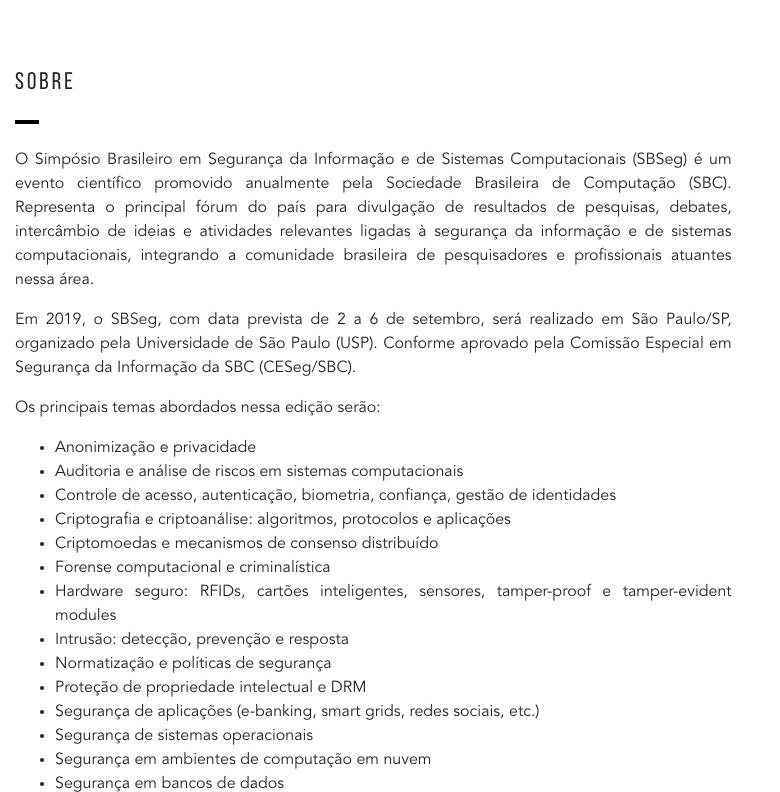
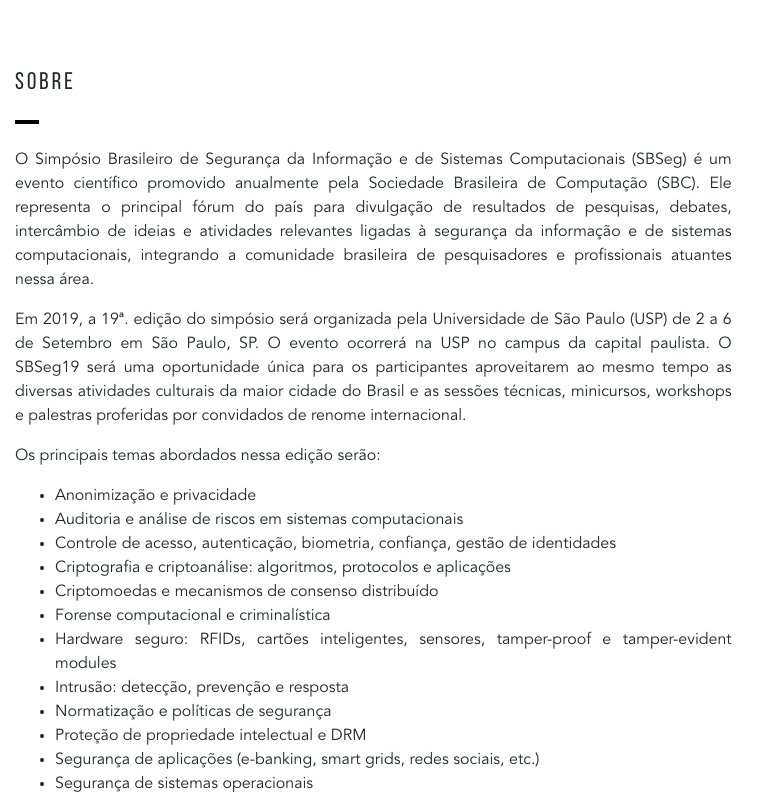
Before and after one commit to antfobe/sbseg_jekyll, a Jekyll site: the page built from index.md, in a window 1280 px wide and 900 px high, scrolled down 496 px, cut to the strip 108-900 px from the top of the window. Shown: the whole strip, without its empty margins (0-780 px from the left). Built offline with Jekyll 4.4.1, drawn with Linux system fonts in a browser that asks for light colours.

Commit message:
changed text in landing page

```diff
--- a/_config.yml
+++ b/_config.yml
@@ -7,6 +7,10 @@
 #
 # For technical reasons, this file is *NOT* reloaded automatically when you use
 # 'bundle exec jekyll serve'. If you change this file, please restart the server process.
+
+# Server settings
+port: 4000
+host: 143.107.44.101
 
 # Site settings
 # These are used to personalize your new site. If you look in the HTML files,
--- a/_layouts/default.html
+++ b/_layouts/default.html
@@ -686,7 +686,7 @@
         </div>
         <div class="col-md-2">
          <a href="http://www.sbc.org.br/" target="_blank"><img src="SBSeg2018_files/sbc-white.png" alt="logo" class="col-md-6 logo3" style="margin-bottom: 2rem"></a>
-         <a href="www5.usp.br" target="_blank"><img src="SBSeg2018_files/logo_usp.png" alt="logo" class="col-md-12 logo4"></a>
+         <a href="http://www5.usp.br/" target="_blank"><img src="SBSeg2018_files/logo_usp.png" alt="logo" class="col-md-12 logo4"></a>
         </div>
       </div>
     </div>
@@ -702,18 +702,23 @@
         <h1 class="mt-4 title">SOBRE</h1>
         <hr>
         <!-- Post Content -->
-        <div class="text-justify"> <p>O Simpósio Brasileiro em Segurança da Informação e de Sistemas
-Computacionais (SBSeg) é um evento científico promovido anualmente
-pela Sociedade Brasileira de Computação (SBC). Representa o principal
-fórum do país para divulgação de resultados de pesquisas, debates,
-intercâmbio de ideias e atividades relevantes ligadas à segurança da
-informação e de sistemas computacionais, integrando a comunidade
-brasileira de pesquisadores e profissionais atuantes nessa área.</p>
-<p>Em 2019, o SBSeg, com data prevista de 2 a 6 de setembro, será
-realizado em São Paulo/SP, organizado pela Universidade de São Paulo
-(USP). Conforme aprovado pela Comissão Especial em Segurança da
-Informação da SBC (CESeg/SBC).
-</p>
+        <div class="text-justify">
+	<p>
+		O Simpósio Brasileiro de Segurança da Informação e de Sistemas Computacionais (SBSeg)
+		é um evento científico promovido anualmente pela Sociedade Brasileira de Computação
+		(SBC). Ele representa o principal fórum do país para divulgação de resultados de
+		pesquisas, debates, intercâmbio de ideias e atividades relevantes ligadas à segurança
+		da informação e de sistemas computacionais, integrando a comunidade brasileira de
+		pesquisadores e profissionais atuantes nessa área.
+	</p>
+	<p>
+		Em 2019, a 19ª. edição do simpósio será organizada pela Universidade de São Paulo
+		(USP) de 2 a 6 de Setembro em São Paulo, SP. O evento ocorrerá na USP no campus da
+		capital paulista. O SBSeg19 será uma oportunidade única para os participantes
+		aproveitarem ao mesmo tempo as diversas atividades culturais da maior cidade do
+		Brasil e as sessões técnicas, minicursos, workshops e palestras proferidas por
+		convidados de renome internacional.
+	</p>
 <p>Os principais temas abordados nessa edição serão:</p>
 <ul>
   <li>Anonimização e privacidade</li>
```
